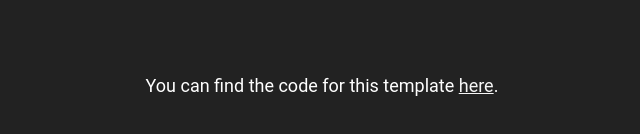
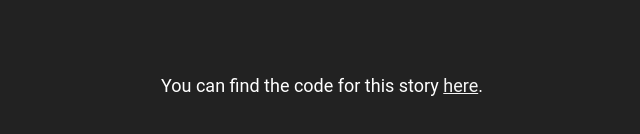
Before and after one commit to somaiyahhafeez/newyork, a plain HTML site: page index.html in a window 1280 px wide. Shown: the part 4897-5031 px from the top of the page, 318-958 px from the left. Drawn offline with Linux system fonts and the light colour scheme; a web font is replaced by a local one.

Commit message:
Update index.html

```diff
--- a/index.html
+++ b/index.html
@@ -683,7 +683,7 @@
   <div class="footer">
     <div class="footer-inner">
 
-        <p>You can find the code for this template <a href="https://github.com/somaiyahhafeez/newyork/">here</a>.
+        <p>You can find the code for this story <a href="https://github.com/somaiyahhafeez/newyork/">here</a>.
         </p>
     </div>
 </div>
```
